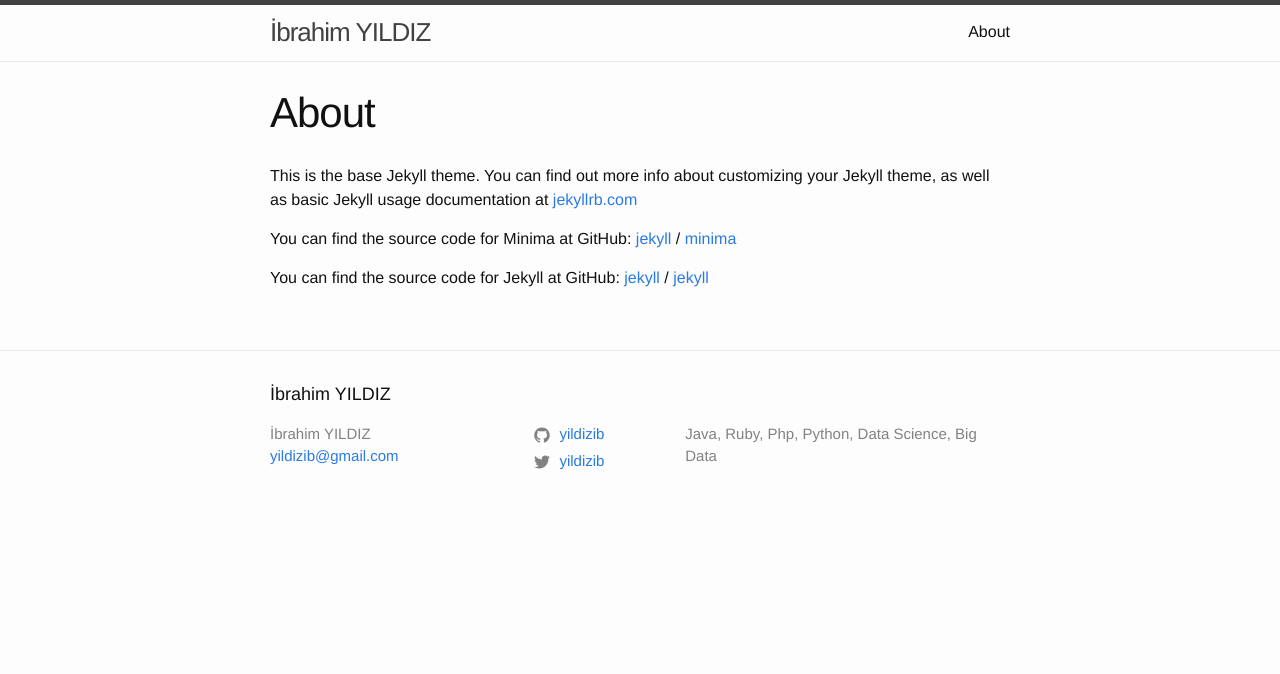
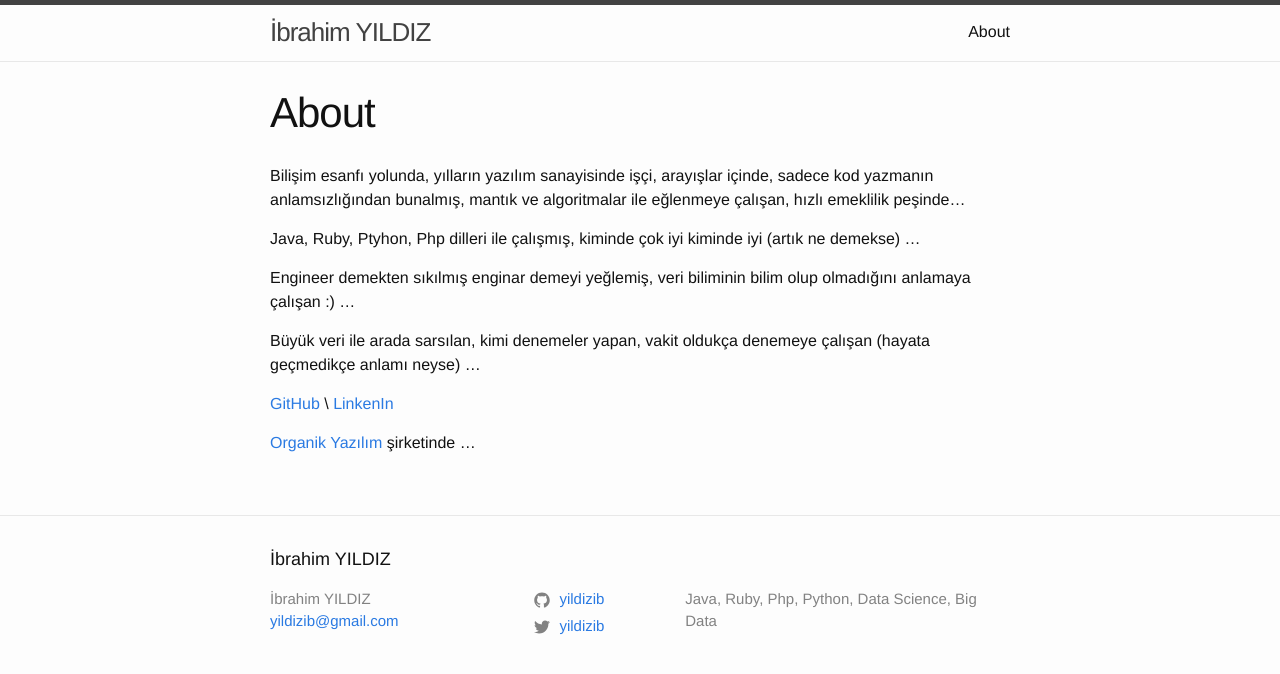
Before and after one commit to yildizib/yildizib.github.io, a Jekyll site: the page built from about.md, in a window 1280 px wide. Shown: the top 674 px of the page. Built offline with Jekyll 4.4.1, drawn with Linux system fonts in a browser that asks for light colours.

Commit message:
bazi eklemeler

```diff
--- a/about.md
+++ b/about.md
@@ -4,15 +4,19 @@ title: About
 permalink: /about/
 ---
 
-This is the base Jekyll theme. You can find out more info about customizing your Jekyll theme, as well as basic Jekyll usage documentation at [jekyllrb.com](https://jekyllrb.com/)
+Bilişim esanfı yolunda, yılların yazılım sanayisinde işçi, arayışlar içinde,
+sadece kod yazmanın anlamsızlığından bunalmış, mantık ve algoritmalar ile eğlenmeye çalışan,
+hızlı emeklilik peşinde...
 
-You can find the source code for Minima at GitHub:
-[jekyll][jekyll-organization] /
-[minima](https://github.com/jekyll/minima)
+Java, Ruby, Ptyhon, Php dilleri ile çalışmış, kiminde çok iyi kiminde iyi (artık ne demekse) ...
 
-You can find the source code for Jekyll at GitHub:
-[jekyll][jekyll-organization] /
-[jekyll](https://github.com/jekyll/jekyll)
+Engineer demekten sıkılmış enginar demeyi yeğlemiş, veri biliminin bilim olup olmadığını anlamaya
+çalışan :) ...
+
+Büyük veri ile arada sarsılan, kimi denemeler yapan, vakit oldukça denemeye çalışan (hayata geçmedikçe anlamı neyse) ...
 
 
-[jekyll-organization]: https://github.com/jekyll
+
+[GitHub](https://github.com/yildizib) \ [LinkenIn](https://www.linkedin.com/in/yildizib/)
+
+[Organik Yazılım](http://organikyazilim.com.tr) şirketinde ...
```
Also changed, not shown: _posts/2017-11-22-welcome-to-jekyll.markdown (deleted, +0 -22 lines).
